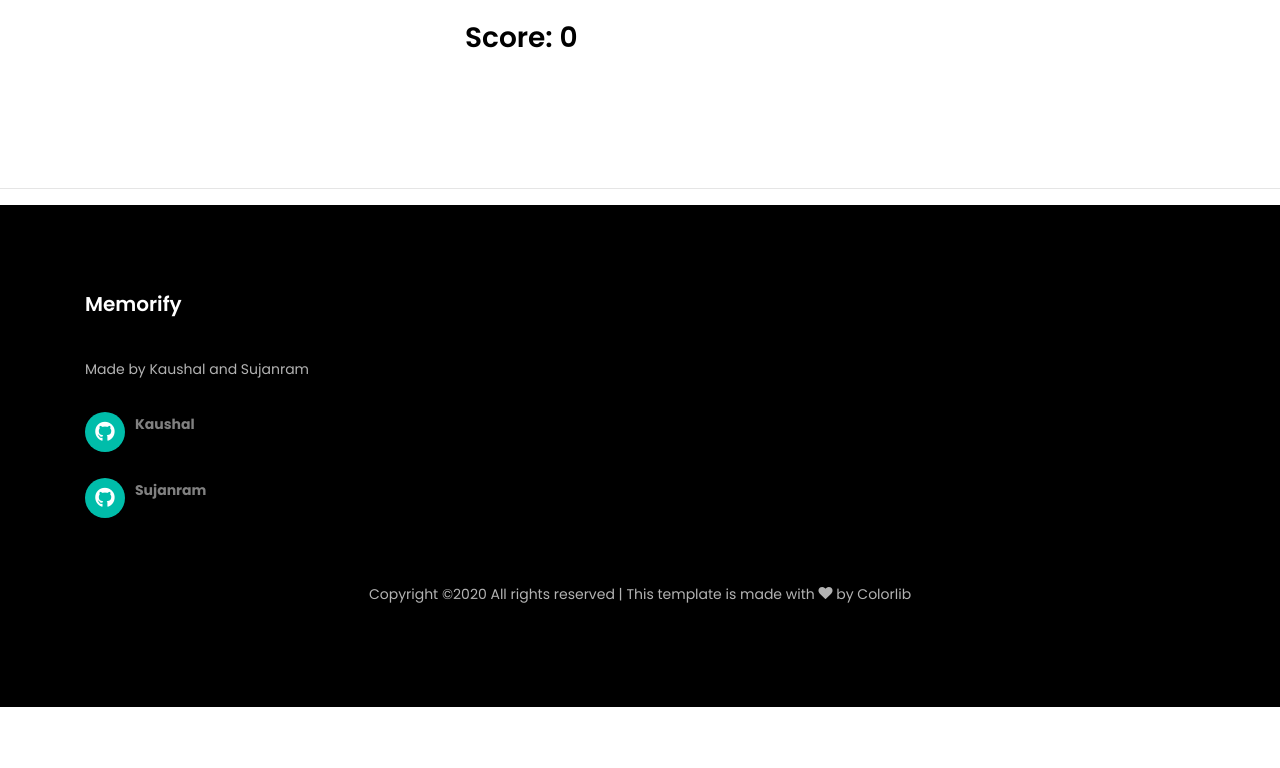
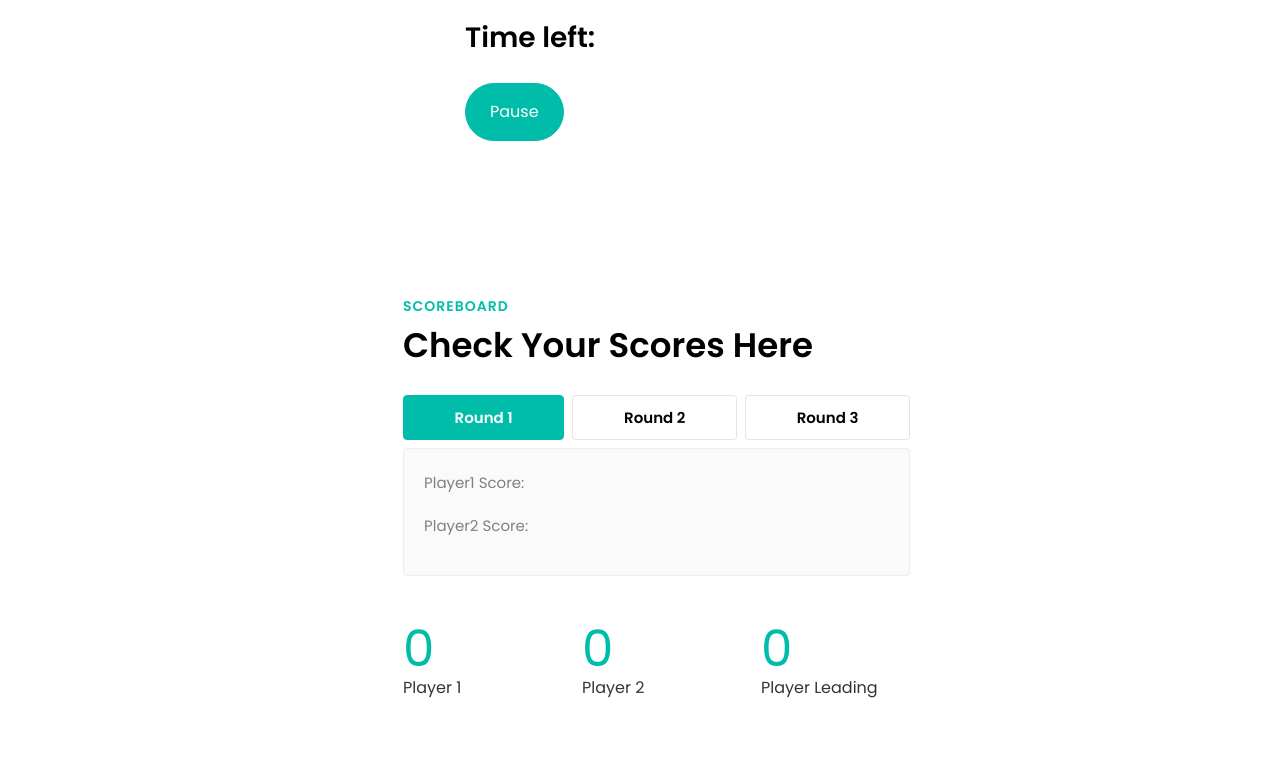
Before and after one commit to k4u5h4L/Memorify, a plain HTML site: page index.html in a window 1280 px wide. Shown: the part 1656-2424 px from the top of the page. Before the commit the page ends 2363 px from the top, so only its background shows below. Drawn offline with Linux system fonts and the light colour scheme; files whose address does not match are found by name.

Commit message:
Added the timer

```diff
--- a/index.html
+++ b/index.html
@@ -44,7 +44,7 @@
 
 	      <div class="collapse navbar-collapse" id="ftco-nav">
 	        <ul class="navbar-nav mr-auto">
-	        	<li class="nav-item active"><a href="index.html" class="nav-link">Play</a></li>
+	        	<li class="nav-item active"><a href="#" class="nav-link">Play</a></li>
 
 	        </ul>
 	      </div>
@@ -130,7 +130,8 @@
 									<img src="images/blank.png" width="100px" height="100px">
 								</div>
 							</div>
-							  <h3>Score: <span id="result"></span></h3>
+                <h3>Time left: <span id="time"></span></h3>
+                <button id="pauseTimer" onclick="pause()" class="btn btn-primary px-4 py-3 mt-3">Pause</button>
 						  </div>
 						  <!--<div class="tab-pane container p-0 fade" id="services-2">
 						  	<div class="img" style="background-image: url(images/project-3.jpg);"></div>
@@ -143,10 +144,88 @@
     	</div>
     </section>
 
+    <section class="ftco-section ftco-about ftco-no-pt ftco-no-pb ftco-counter" id="section-counter">
+			<div class="container consult-wrap">
+				<div class="row d-flex align-items-stretch">
+					<!--<div class="col-md-6 wrap-about align-items-stretch d-flex">
+            <div class="img" style="background-image: linear-gradient(#00a56e, #001d12);">
+              <div class="container">
+                <div class="row no-gutters slider-text align-items-center justify-content-end" data-scrollax-parent="true">
+                  <div class="col-md-7 ftco-animate mb-md-5">
+                    <h1 class="mb-4" style="color: aliceblue; margin-top: 70%; margin-right: 400px;">ScoreBoard</h1>
+                  </div>
+              </div>
+              </div>
+            </div>
+					</div>-->
+					<div class="col-md-6 wrap-about ftco-animate py-md-5 pl-md-5" style="margin-left: 25%;">
+						<div class="heading-section mb-4">
+							<span class="subheading">ScoreBoard</span>
+							<h2>Check Your Scores Here</h2>
+						</div>
+						<!--<p>Far far away, behind the word mountains, far from the countries Vokalia and Consonantia, there live the blind texts.</p>-->
+						<div class="tabulation-2 mt-4">
+							<ul class="nav nav-pills nav-fill d-md-flex d-block">
+							  <li class="nav-item">
+							    <a class="nav-link active py-2" data-toggle="tab" href="#home1">Round 1</a>
+							  </li>
+							  <li class="nav-item px-lg-2">
+							    <a class="nav-link py-2" data-toggle="tab" href="#home2">Round 2</a>
+							  </li>
+							  <li class="nav-item">
+							    <a class="nav-link py-2" data-toggle="tab" href="#home3">Round 3</a>
+							  </li>
+							</ul>
+							<div class="tab-content bg-light rounded mt-2">
+							  <div class="tab-pane container p-0 active" id="home1">
+                  <p>Player1 Score: <strong id="player1r1"></strong></p>
+                  <p>Player2 Score: <strong id="player2r1"></strong></p>
+							  </div>
+							  <div class="tab-pane container p-0 fade" id="home2">
+							  	<p>Player1 Score: <strong id="player1r2"></strong></p>
+                  <p>Player2 Score: <strong id="player2r2"></strong></p>
+							  </div>
+							  <div class="tab-pane container p-0 fade" id="home3">
+							  	<p>Player1 Score: <strong id="player1r3"></strong></p>
+                  <p>Player2 Score: <strong id="player2r3"></strong></p>
+							  </div>
+							</div>
+						</div>
+    				<div class="row mt-5">
+		          <div class="col-md d-flex justify-content-center counter-wrap ftco-animate">
+		            <div class="block-18">
+		            	<div class="icon"><span class="flaticon-doctor"></span></div>
+		              <div class="text">
+		                <strong class="number" id="player1">0</strong>
+		                <span>Player 1</span>
+		              </div>
+		            </div>
+		          </div>
+		          <div class="col-md d-flex justify-content-center counter-wrap ftco-animate">
+		            <div class="block-18">
+		            	<div class="icon"><span class="flaticon-doctor"></span></div>
+		              <div class="text">
+		                <strong class="number" id="player2">0</strong>
+		                <span>Player 2</span>
+		              </div>
+		            </div>
+		          </div>
+		          <div class="col-md d-flex justify-content-center counter-wrap ftco-animate">
+		            <div class="block-18">
+		            	<div class="icon"><span class="flaticon-doctor"></span></div>
+		              <div class="text">
+		                <strong class="number" id="winner">0</strong>
+		                <span>Player Leading </span>
+		              </div>
+		            </div>
+		          </div>
+	          </div>
+					</div>
+				</div>
+			</div>
+		</section>
+
     <hr>
-
-
-
 
     <footer class="ftco-footer ftco-bg-dark ftco-section">
       <div class="container">
@@ -197,5 +276,34 @@
   <script src="js/scrollax.min.js"></script>
   <script src="js/main.js"></script>
 
+  <!--<script>
+    let secs = 30;
+    let mins = 1;
+    let myVar = setInterval(myTimer, 1000);
+    let strVal;
+
+    function myTimer() {
+      strVal = mins + "m " + secs + "s";
+      document.getElementById("time").innerHTML = strVal;
+      secs--;
+
+      if (secs == 0) {
+        if (mins == 0) {
+          alert("Time Up!");
+          location.reload();
+        }
+        mins--;
+        secs = 60;
+      }
+    }
+
+    function pause() {
+
+    }
+  </script>-->
+  <script>
+    //document.getElementById('player1').innerHTML = 5;
+  </script>
+
   </body>
 </html>
--- a/js/game.js
+++ b/js/game.js
@@ -69,7 +69,7 @@ cardArray.sort(() => 0.5 - Math.random());
 let remember = [];
 
 let score = 0;
-document.getElementById("result").innerHTML = score;
+//document.getElementById("result").innerHTML = score;
 
 let cardNumbers = [];
 
@@ -123,7 +123,12 @@ function match() {
     document.querySelectorAll("img")[remember[1]].setAttribute("src", "images/white.png");
 
     score++;
-    document.getElementById("result").innerHTML = score;
+    //document.getElementById("result").innerHTML = score;
 
     remember.length = 0;
+
+    if (score == 6) {
+        alert("Congratulations! You have completed the round!!");
+        location.reload();
+    }
 }
```
Lines whose indentation alone changed are shown as unchanged.
